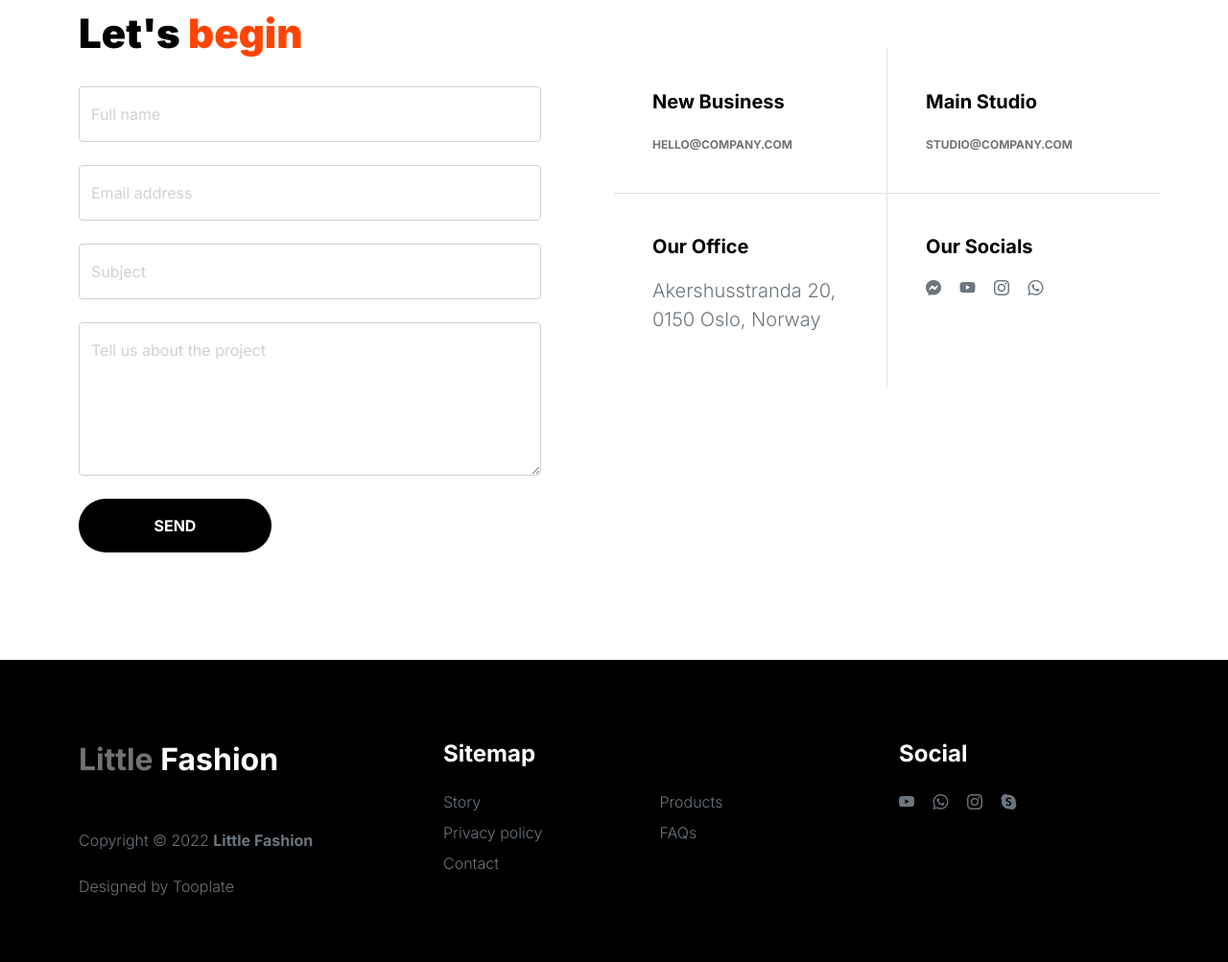
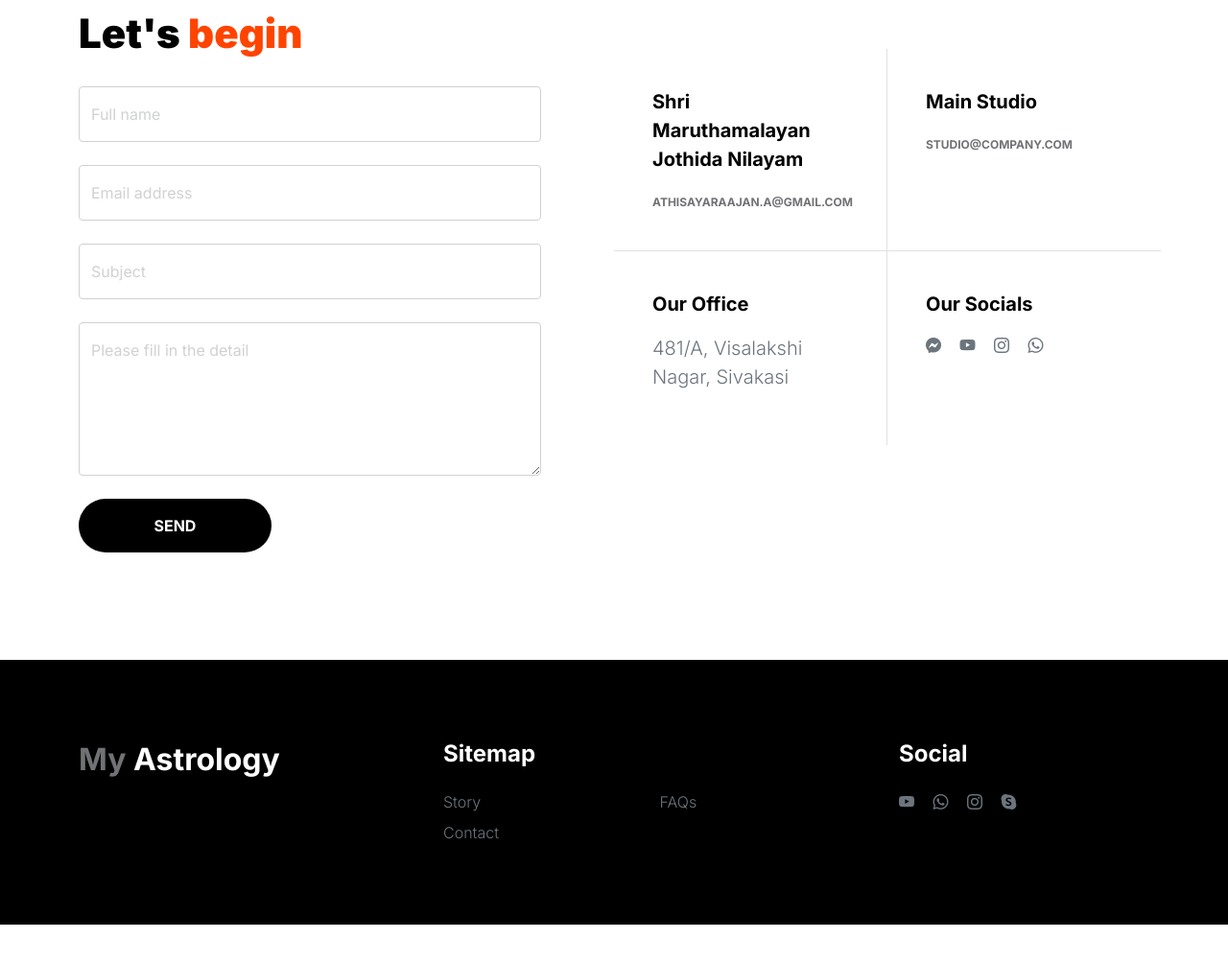
Before and after one commit to Vairavelr/Vairavel.github.io, a plain HTML site: page contact.html in a window 1280 px wide. Shown: the part 677-1680 px from the top of the page at 96% size. After the commit the page ends 1641 px from the top, so only its background shows below. Drawn offline with Linux system fonts and the light colour scheme.

Commit message:
Update contact.html

```diff
--- a/contact.html
+++ b/contact.html
@@ -7,7 +7,7 @@
         <meta name="description" content="">
         <meta name="author" content="">
 
-        <title>Tooplate's Little Fashion - Contact Page</title>
+        <title>My Astrology - Contact Page</title>
 
         <!-- CSS FILES -->
         <link rel="preconnect" href="https://fonts.googleapis.com">
@@ -49,7 +49,7 @@ https://www.tooplate.com/view/2127-little-fashion
                     </button>
 
                     <a class="navbar-brand" href="index.html">
-                        <strong><span>Little</span> Fashion</strong>
+                        <strong><span>My</span> Astrology</strong>
                     </a>
 
                     <div class="d-lg-none">
@@ -66,10 +66,6 @@ https://www.tooplate.com/view/2127-little-fashion
 
                             <li class="nav-item">
                                 <a class="nav-link" href="about.html">Story</a>
-                            </li>
-
-                            <li class="nav-item">
-                                <a class="nav-link" href="products.html">Products</a>
                             </li>
 
                             <li class="nav-item">
@@ -136,7 +132,7 @@ https://www.tooplate.com/view/2127-little-fashion
                                 <div class="form-floating mb-4">
                                     <textarea id="message" name="message" class="form-control" placeholder="Leave a comment here" required style="height: 160px"></textarea>
 
-                                    <label for="message">Tell us about the project</label>
+                                    <label for="message">Please fill in the detail</label>
                                 </div>
 
                                 <div class="col-lg-5 col-6">
@@ -148,10 +144,10 @@ https://www.tooplate.com/view/2127-little-fashion
                         <div class="col-lg-6 col-12 mt-5 ms-auto">
                             <div class="row">
                                 <div class="col-6 border-end contact-info">
-                                    <h6 class="mb-3">New Business</h6>
+                                    <h6 class="mb-3">Shri Maruthamalayan Jothida Nilayam</h6>
 
                                     <a href="mailto:hello@company.com" class="custom-link">
-                                        hello@company.com
+                                        athisayaraajan.a@gmail.com
                                         <i class="bi-arrow-right ms-2"></i>
                                     </a>
                                 </div>
@@ -168,7 +164,7 @@ https://www.tooplate.com/view/2127-little-fashion
                                 <div class="col-6 border-top border-end contact-info">
                                     <h6 class="mb-3">Our Office</h6>
 
-                                    <p class="text-muted">Akershusstranda 20, 0150 Oslo, Norway</p>
+                                    <p class="text-muted">481/A, Visalakshi Nagar, Sivakasi</p>
                                 </div>
 
                                 <div class="col-6 border-top contact-info">
@@ -198,10 +194,7 @@ https://www.tooplate.com/view/2127-little-fashion
                 <div class="row">
 
                     <div class="col-lg-3 col-10 me-auto mb-4">
-                        <h4 class="text-white mb-3"><a href="index.html">Little</a> Fashion</h4>
-                        <p class="copyright-text text-muted mt-lg-5 mb-4 mb-lg-0">Copyright © 2022 <strong>Little Fashion</strong></p>
-                        <br>
-                        <p class="copyright-text">Designed by <a href="https://www.tooplate.com/" target="_blank">Tooplate</a></p>
+                        <h4 class="text-white mb-3"><a href="index.html">My</a> Astrology</h4>
                     </div>
 
                     <div class="col-lg-5 col-8">
@@ -209,10 +202,6 @@ https://www.tooplate.com/view/2127-little-fashion
 
                         <ul class="footer-menu d-flex flex-wrap">
                             <li class="footer-menu-item"><a href="about.html" class="footer-menu-link">Story</a></li>
-
-                            <li class="footer-menu-item"><a href="#" class="footer-menu-link">Products</a></li>
-
-                            <li class="footer-menu-item"><a href="#" class="footer-menu-link">Privacy policy</a></li>
 
                             <li class="footer-menu-item"><a href="#" class="footer-menu-link">FAQs</a></li>
 
```
